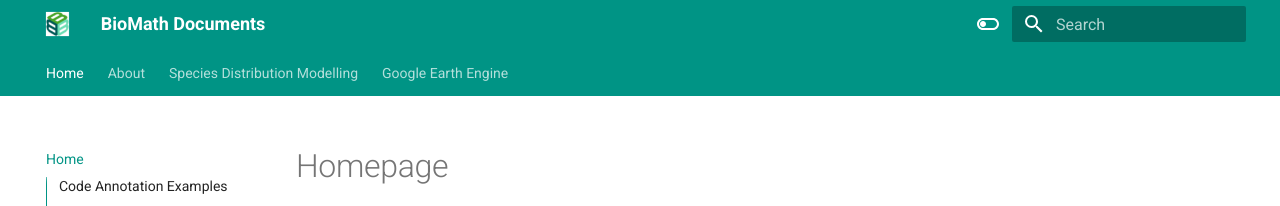
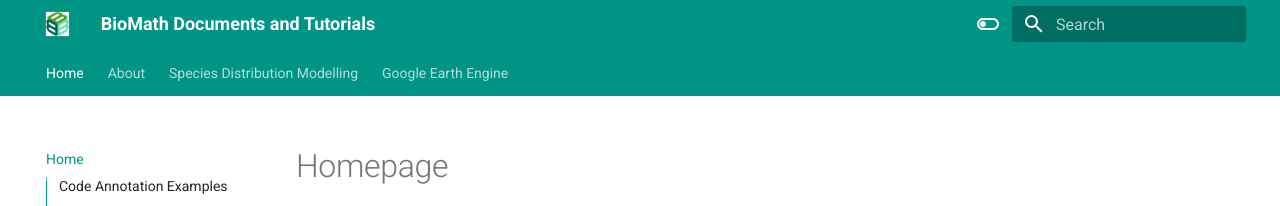
Before and after one commit to BioMath-Lab/biomath-docs, an MkDocs documentation site: the page built from docs/index.md, in a window 1280 px wide. Shown: the top 206 px of the page. Built offline with MkDocs 1.6.1 and Material for MkDocs 9.7.7, drawn with Linux system fonts in a browser that asks for light colours; emoji names are drawn with the system emoji font.

Commit message:
Update mkdocs.yml

```diff
--- a/mkdocs.yml
+++ b/mkdocs.yml
@@ -1,4 +1,4 @@
-site_name: BioMath Documents
+site_name: BioMath Documents and Tutorials
 site_url: https://biomath-lab.github.io/biomath-docs/
 
 nav:
```
